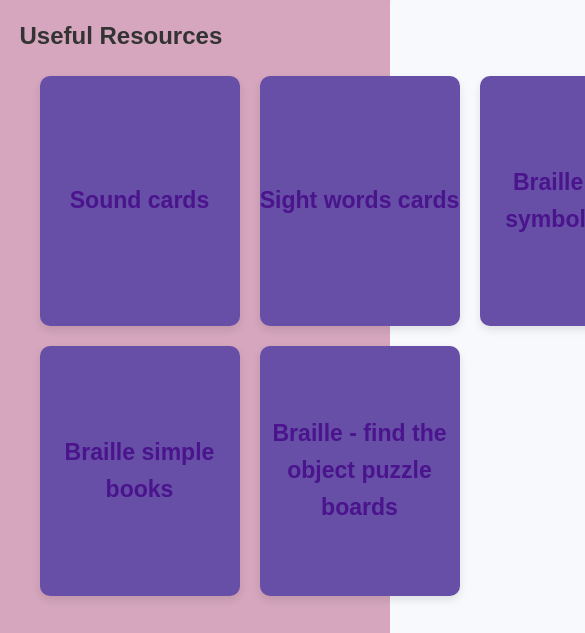
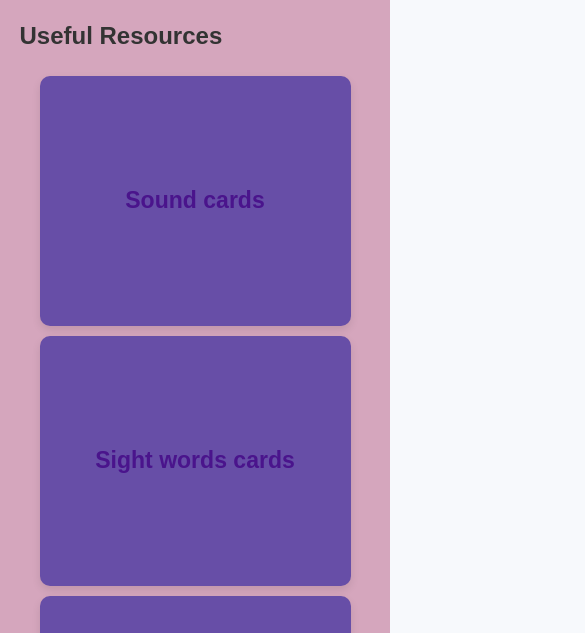
Before and after one commit to Melissa2016/MasterTeams2024, a plain HTML site: page resources.html in a window 390 px wide. Shown: the part 210-843 px from the top of the page, 585 px wide, since content can reach past the window. Drawn offline with Linux system fonts and the light colour scheme.

Commit message:
I made the flashcards container fully responsive by updating the grid layout to adapt dynamically to different screen sizes, ensuring better usability across devices

```diff
--- a/style.css
+++ b/style.css
@@ -624,18 +624,22 @@ form button:hover {
 /* Flashcards Container */
 .flashcards-container {
   display: grid;
-  grid-template-columns: repeat(3, 1fr);
+  grid-template-columns: repeat(auto-fit, minmax(200px, 1fr)); /* Responsive grid */
   gap: 20px;
   padding: 20px;
+  justify-content: center;
 }
 
 /* Individual Flashcard */
 .flashcard {
-  width: 200px;
+  width: 100%;
+  max-width: 200px;
   height: 250px;
   perspective: 1000px;
+  position: relative;
 }
 
+/* Front & Back Styling */
 .flashcard .front,
 .flashcard .back {
   width: 100%;
@@ -647,6 +651,7 @@ form button:hover {
   align-items: center;
   border-radius: 10px;
   box-shadow: 0px 4px 8px rgba(0, 0, 0, 0.1);
+  transition: transform 0.5s ease-in-out;
 }
 
 .flashcard .front {
@@ -686,14 +691,30 @@ form button:hover {
   text-decoration: underline;
 }
 
-/* Flashcards Container (Updated for More Resources) */
-.flashcards-container {
-  display: grid;
-  grid-template-columns: repeat(4, 1fr); /* Adjusting to display 4 columns */
-  gap: 20px;
-  padding: 20px;
+/* Responsive Design for Smaller Screens */
+@media (max-width: 1024px) {
+  .flashcards-container {
+    grid-template-columns: repeat(auto-fit, minmax(150px, 1fr)); /* Adjust for tablets */
+  }
 }
 
+@media (max-width: 768px) {
+  .flashcards-container {
+    grid-template-columns: repeat(2, 1fr); /* Adjust to 2 columns for smaller screens */
+    gap: 15px;
+  }
+}
+
+@media (max-width: 480px) {
+  .flashcards-container {
+    grid-template-columns: repeat(1, 1fr); /* One column layout for mobile */
+    gap: 10px;
+  }
+
+  .flashcard {
+    max-width: 100%; /* Full width for better fit */
+  }
+}
 
 
 #continue-shopping {
```
